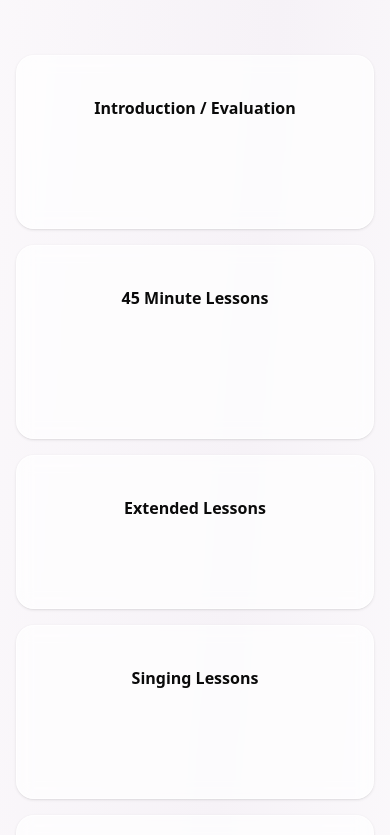
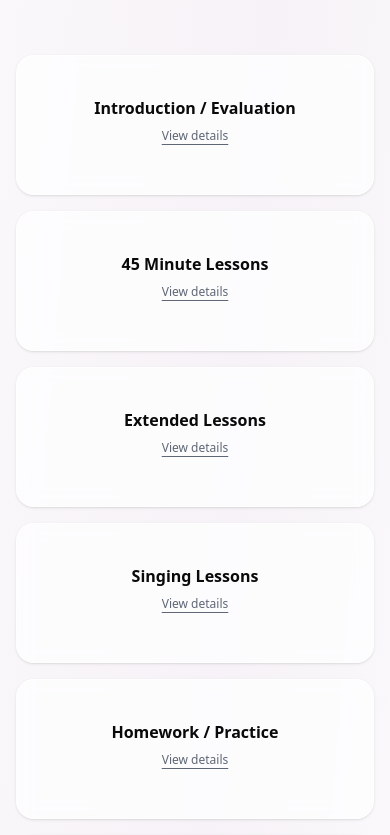
Before and after one commit to Aeriebella/Voice-Pathways, a Next.js app: page / in a window 390 px wide. Shown: the part 1369-2204 px from the top of the page. Built offline with nearby package versions, Linux system fonts and the light colour scheme; no server answers; the database is empty.

Commit message:
Add mobile expand functionality for services

```diff
--- a/app/page.tsx
+++ b/app/page.tsx
@@ -27,6 +27,9 @@ export default function VoicePathways() {
   const [tLoading, setTLoading] = useState(false)
   const [tSubmitted, setTSubmitted] = useState(false)
   const [tError, setTError] = useState<string | null>(null)
+
+  // Services (mobile expand)
+  const [openService, setOpenService] = useState<string | null>(null)
 
   // Application
   const [aLoading, setALoading] = useState(false)
@@ -210,10 +213,40 @@ export default function VoicePathways() {
               whileHover={{ y: -6 }}
               transition={{ type: 'spring', stiffness: 220, damping: 18 }}
             >
-              <Card className="rounded-2xl shadow group hover:shadow-xl transition border border-white/60 bg-white/70 backdrop-blur">
+              <Card
+                className="rounded-2xl shadow group hover:shadow-xl transition border border-white/60 bg-white/70 backdrop-blur"
+                onClick={() => {
+                  // Mobile/touch: tap to toggle details
+                  if (typeof window !== 'undefined' && window.matchMedia('(max-width: 767px)').matches) {
+                    setOpenService((prev) => (prev === item.title ? null : item.title))
+                  }
+                }}
+              >
                 <CardContent className="p-4 text-center">
                   <h3 className="font-semibold">{item.title}</h3>
-                  <p className="mt-2 text-sm text-gray-600 opacity-0 group-hover:opacity-100 transition">
+                  {/* Mobile: tap-to-expand */}
+                  <button
+                    type="button"
+                    className="mt-2 md:hidden text-xs text-gray-700/80 underline underline-offset-4"
+                    aria-expanded={openService === item.title}
+                    onClick={(ev) => {
+                      ev.preventDefault()
+                      ev.stopPropagation()
+                      setOpenService((prev) => (prev === item.title ? null : item.title))
+                    }}
+                  >
+                    {openService === item.title ? 'Hide details' : 'View details'}
+                  </button>
+
+                  <p
+                    className={
+                      "mt-2 text-sm text-gray-600 transition-all duration-300 overflow-hidden " +
+                      // Desktop: hover reveal
+                      "md:opacity-0 md:max-h-0 md:group-hover:opacity-100 md:group-hover:max-h-40 " +
+                      // Mobile: tap reveal
+                      (openService === item.title ? 'opacity-100 max-h-40' : 'opacity-0 max-h-0')
+                    }
+                  >
                     {item.desc}
                   </p>
                 </CardContent>
@@ -322,10 +355,10 @@ export default function VoicePathways() {
                       setAError(null)
                       setASubmitted(true)
                       try {
-                      form.reset()
-                    } catch (err) {
-                      console.warn('Form reset failed:', err)
-                    }
+                        form.reset()
+                      } catch (err) {
+                        console.warn('Form reset failed:', err)
+                      }
                     }
                   } catch (err) {
                     console.error('Application submit exception:', err)
```
